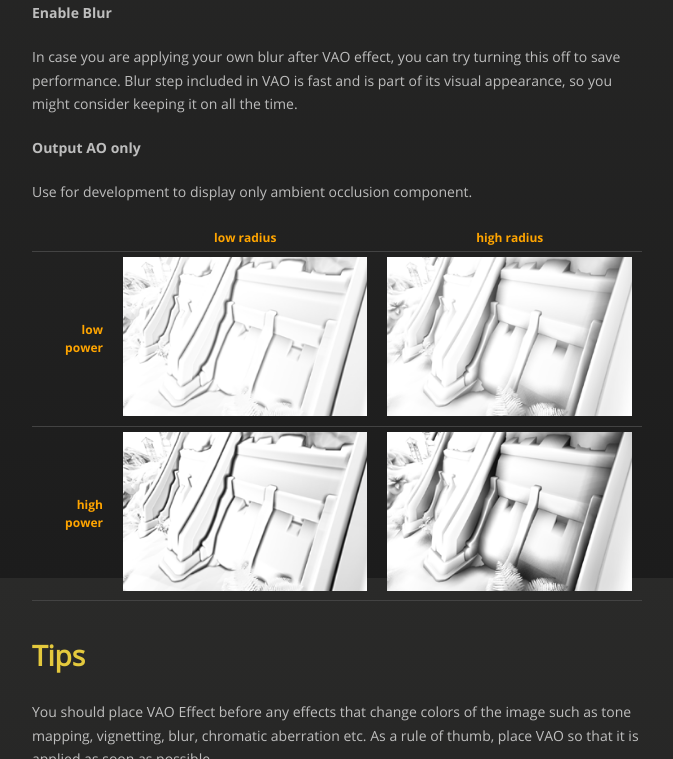
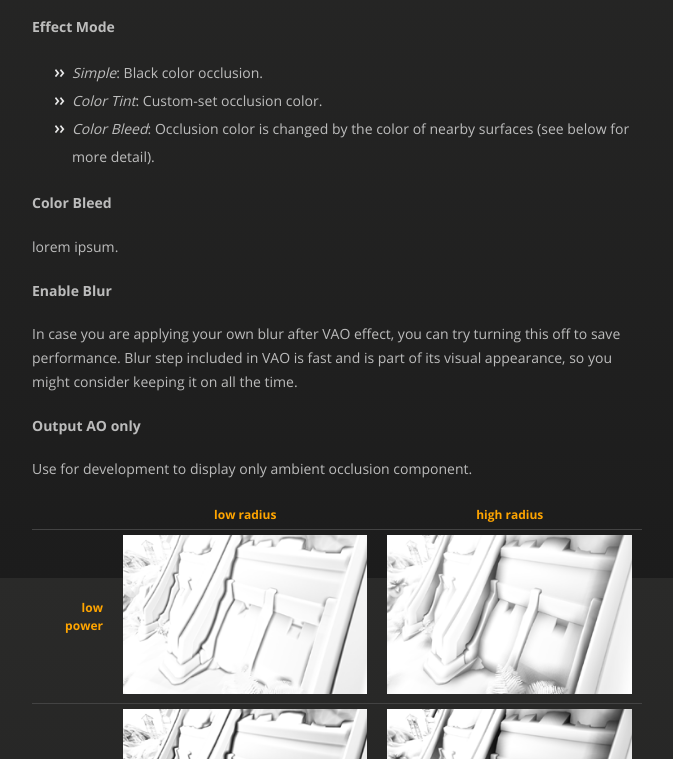
Before and after one commit to projectwilberforce/projectwilberforce.github.io, a Jekyll site: the page built from vaomanual/index.md, in a window 1280 px wide and 900 px high, scrolled down 5581 px, cut to the strip 141-900 px from the top of the window. Shown: the whole strip, without its empty margins (303-976 px from the left). Built offline with Jekyll 4.4.1, drawn with Linux system fonts in a browser that asks for light colours; nearby versions of some CDN libraries.

Commit message:
new branch for vaomanual v1.4

```diff
--- a/vaomanual/index.md
+++ b/vaomanual/index.md
@@ -112,10 +112,16 @@ Reduces occlusion on bright surfaces - either light sources or strongly lit area
 ![](vao.jpg)
 -->
 
+
 **Effect Mode**
 
 - *Simple*: Black color occlusion.
 - *Color Tint*: Custom-set occlusion color.
+- *Color Bleed*: Occlusion color is changed by the color of nearby surfaces (see below for more detail).
+
+**Color Bleed**
+
+lorem ipsum.
 
 **Enable Blur**
 
```
Also changed, not shown: images/vao_icon.png, vaomanual/inspector.png, vaomanual/noshader.png.
